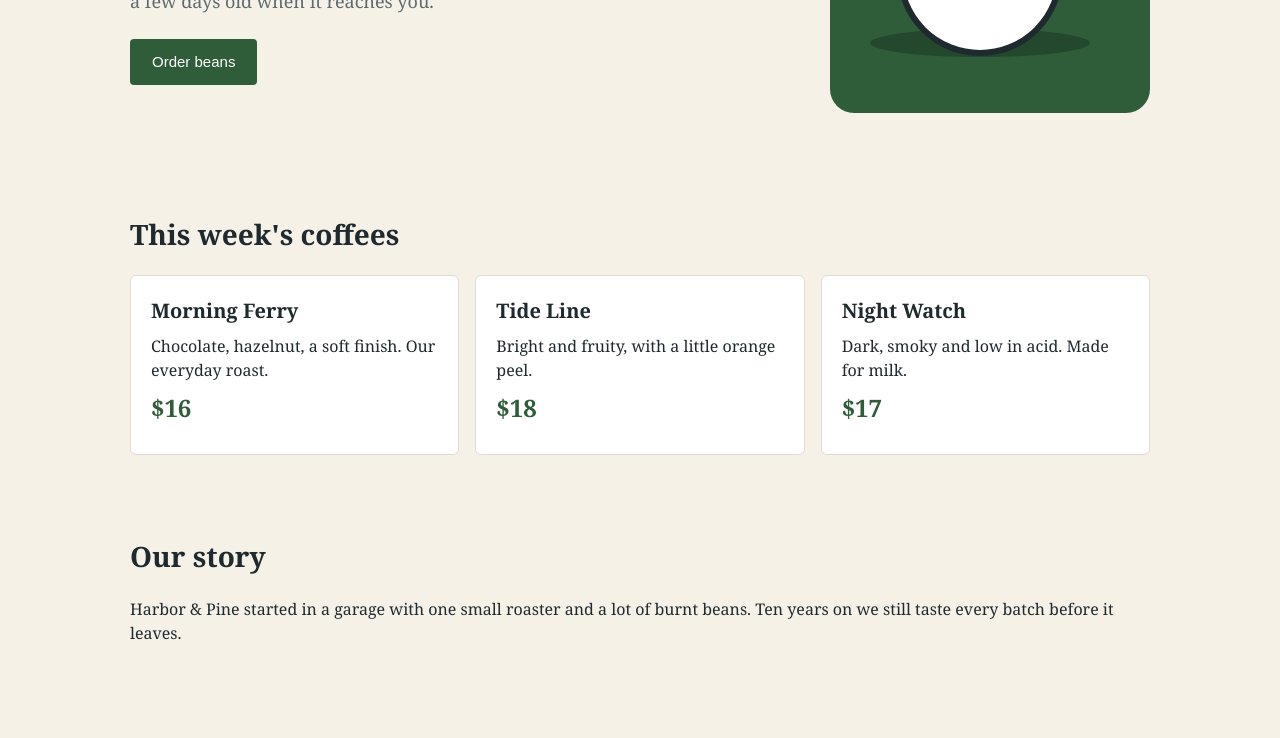
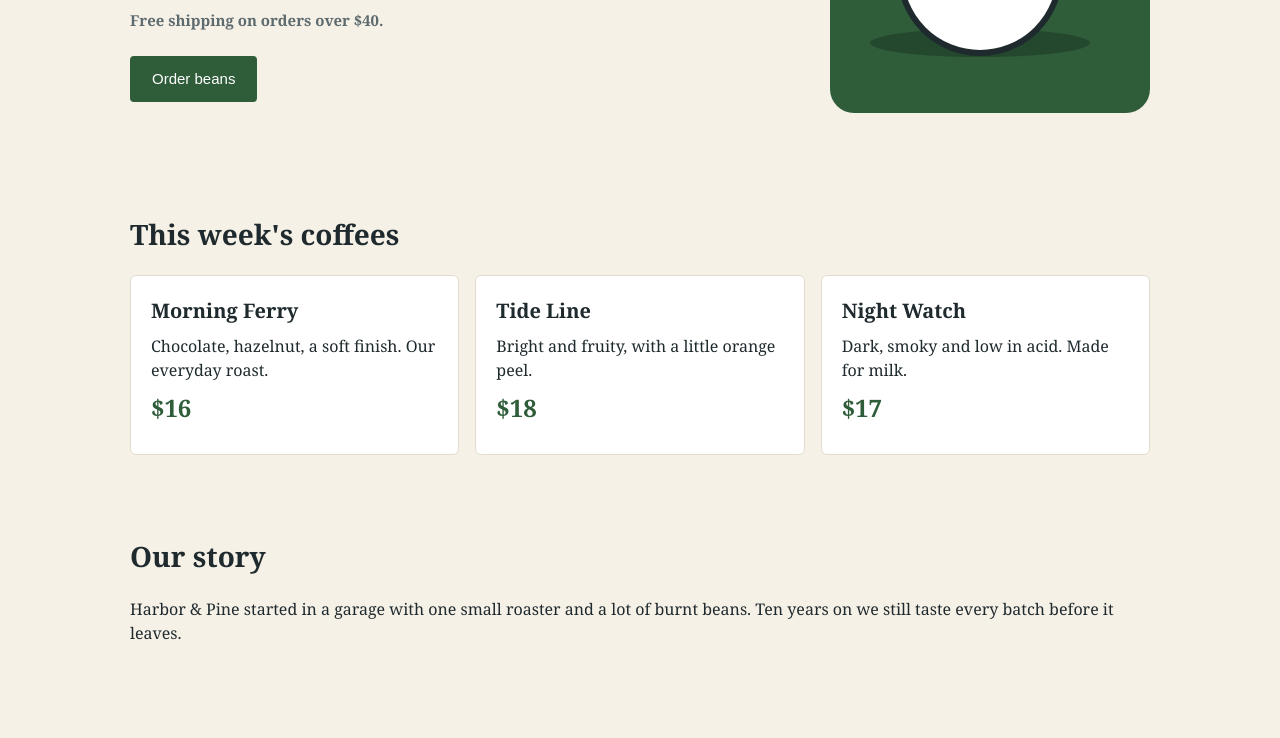
Before and after one commit to AcroyearOne/tenhari-roundtrip-demo, a plain HTML site: page index.html in a window 1280 px wide. Shown: the part 340-1078 px from the top of the page. Drawn offline with Linux system fonts and the light colour scheme.

Commit message:
Tenhari: the change for pin 5 on Harbor and Pine (round trip demo)

```diff
--- a/index.html
+++ b/index.html
@@ -24,6 +24,7 @@
           <p class="eyebrow">Small batch roasters</p>
           <h1>Fresh coffee, roasted every week.</h1>
           <p class="lead">We roast on Mondays and ship on Tuesdays, so your bag is never more than a few days old when it reaches you.</p>
+          <p class="shipping-note">Free shipping on orders over $40.</p>
           <a class="button" href="#coffees">Order beans</a>
         </div>
         <img class="hero-art" src="assets/cup.svg" alt="A cup of coffee" width="320" height="320" />
--- a/styles.css
+++ b/styles.css
@@ -66,6 +66,13 @@ h1 {
   margin: 0 0 24px;
 }
 
+.shipping-note {
+  font-size: 15px;
+  font-weight: 600;
+  color: var(--muted);
+  margin: -12px 0 24px;
+}
+
 .button {
   display: inline-block;
   background: var(--green);
```
